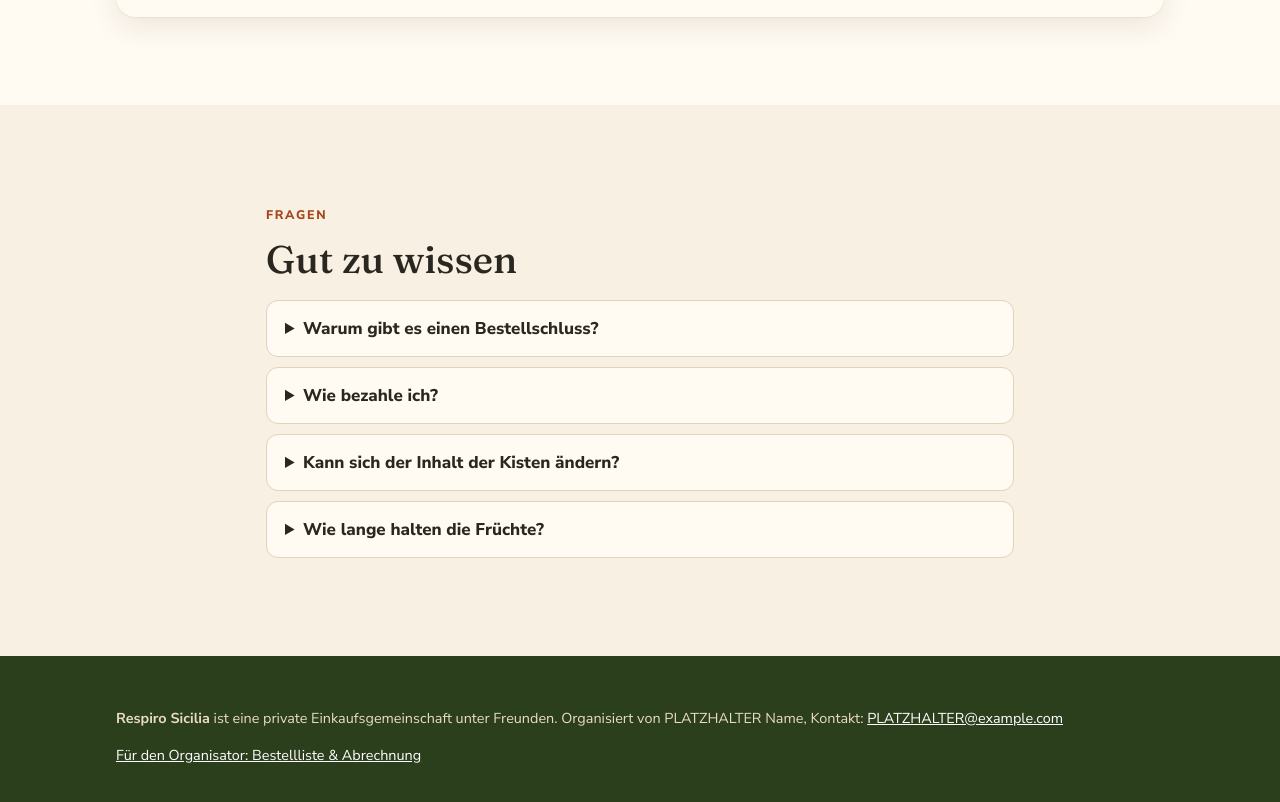
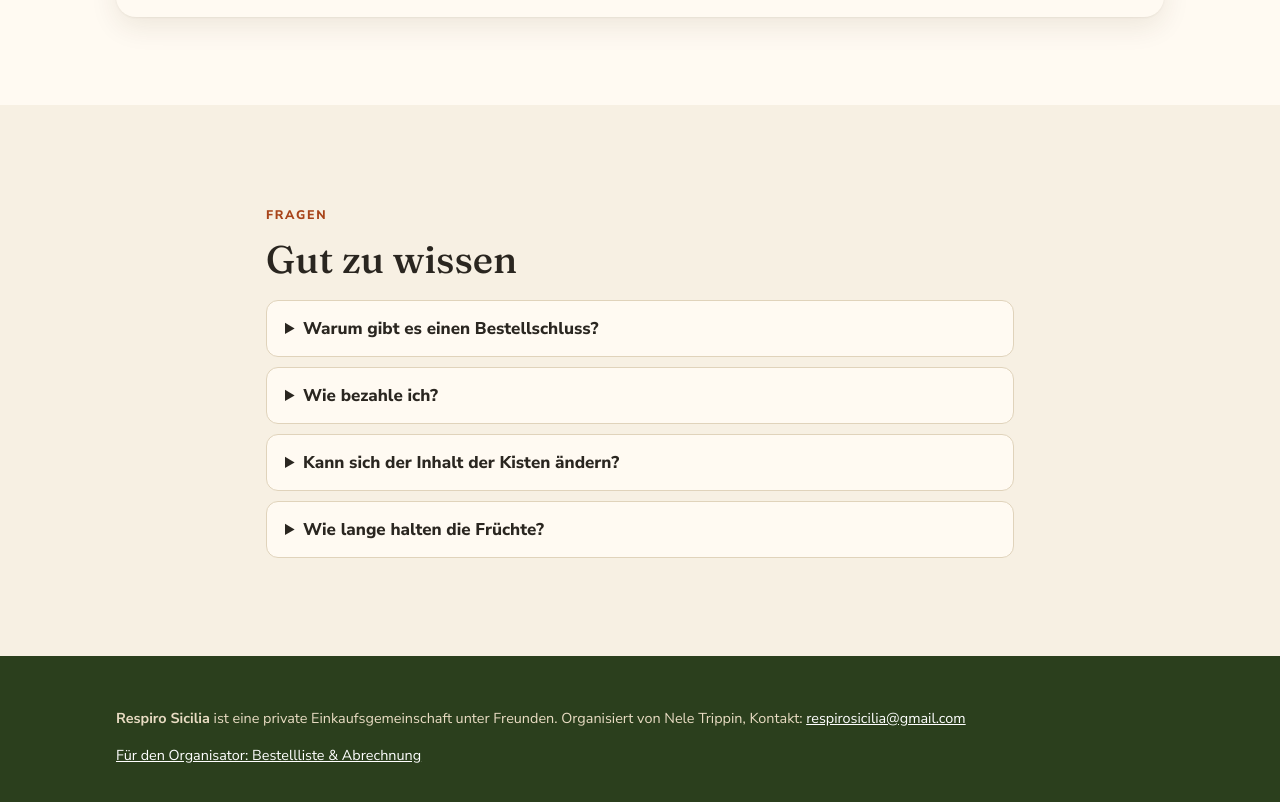
Before and after one commit to AbuElia81/RespiroSicilia, a plain HTML site: page index.html in a window 1280 px wide. Shown: the part 6113-6915 px from the top of the page. Drawn offline with Linux system fonts and the light colour scheme.

Commit message:
Organisatorin Nele Trippin und E-Mail respirosicilia@gmail.com eingetragen
Co-Authored-By: Claude Opus 5.5 <noreply@anthropic.com>

```diff
--- a/index.html
+++ b/index.html
@@ -143,7 +143,7 @@
   </div>
 </footer>
 
-<script src="runde.js?v=2"></script>
+<script src="runde.js?v=3"></script>
 <script>
 const $ = (s) => document.querySelector(s);
 const ende = new Date(RUNDE.stichtag);
--- a/runde.js
+++ b/runde.js
@@ -4,10 +4,10 @@ const RUNDE = {
   titel: "Winterrunde 2026/27",
   stichtag: "2026-11-30T23:59:00",          // Bestellschluss
   lieferung: "Mitte Januar 2027",           // voraussichtliche Ausgabe der Kisten
-  organisator: "PLATZHALTER Name",
-  email: "PLATZHALTER@example.com",         // hierhin gehen die Bestellungen
+  organisator: "Nele Trippin",
+  email: "respirosicilia@gmail.com",        // hierhin gehen die Bestellungen
   iban: "DE00 0000 0000 0000 0000 00",      // PLATZHALTER
-  kontoinhaber: "PLATZHALTER Name",
+  kontoinhaber: "Nele Trippin",
   paypalme: "",                             // z. B. "https://paypal.me/deinname" (leer = ausblenden)
   transport: 280,                           // Palette Sizilien → Deutschland, pauschal in € (PLATZHALTER)
   abholpunkte: ["Bei mir zu Hause", "Gemeinsamer Treffpunkt (wird angesagt)"],
```
Also changed, not shown: runde.html (+1 -1 lines).
